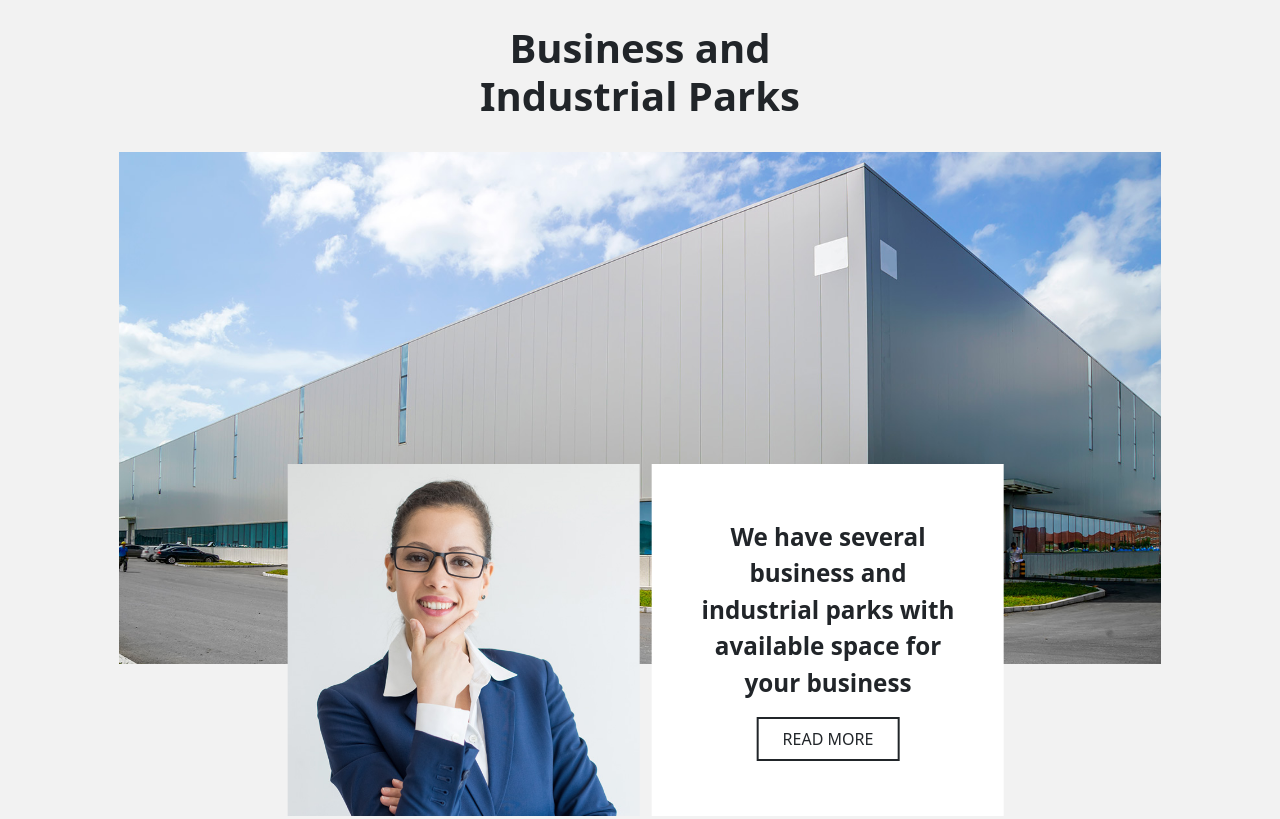
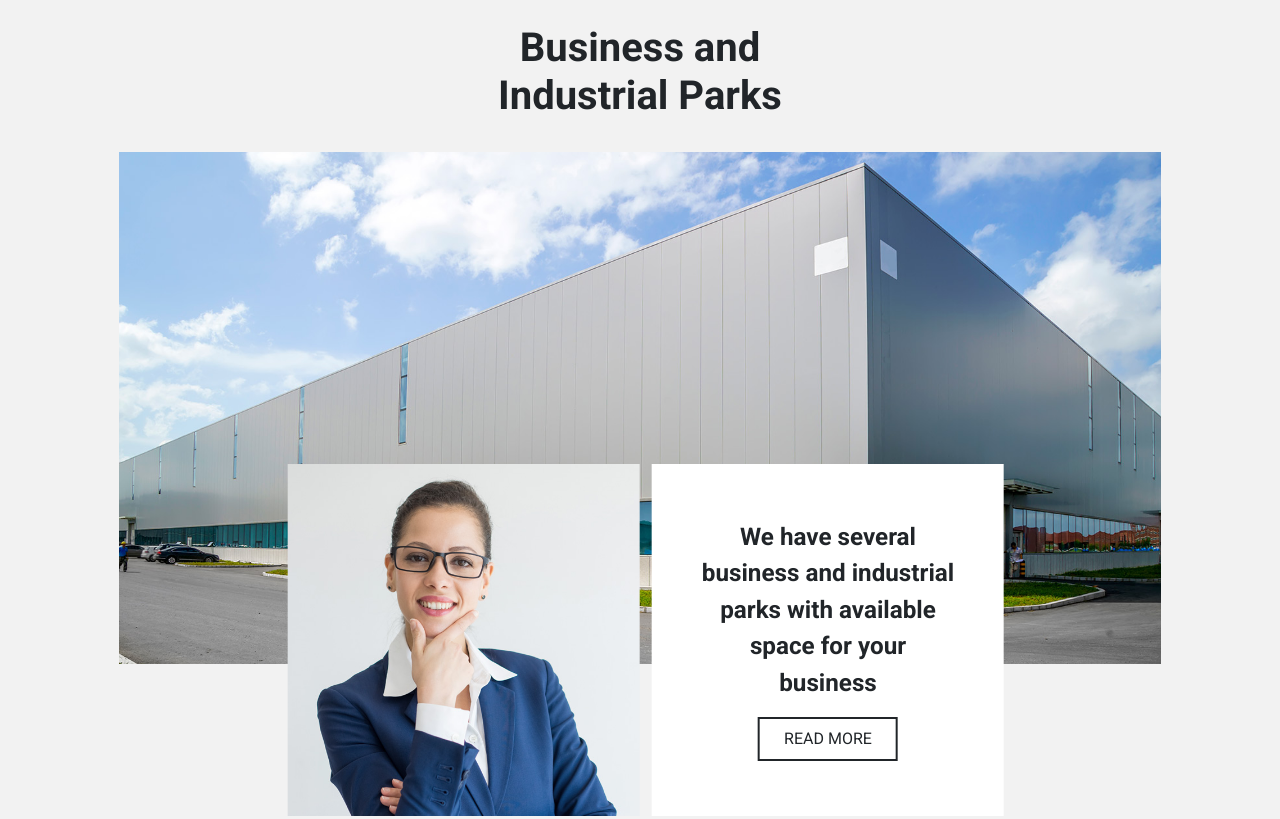
Before and after one commit to nathanrydel/triumph-tech-assignment, a website built with Vite: page src/index.html in a window 1280 px wide. Shown: the top 819 px of the page. Built offline with nearby package versions, Linux system fonts and the light colour scheme.

Commit message:
custom fonts and utlity classes
- import Titillium Font for heading use
- import Roboto for body use
- fix h1 to use Roboto per mockup
- add wide tracking class for wider font tracking

```diff
--- a/src/scss/styles.scss
+++ b/src/scss/styles.scss
@@ -1,5 +1,8 @@
 // Custom.scss
 // Option B: Include parts of Bootstrap
+
+@import url('https://fonts.googleapis.com/css2?family=Titillium+Web:ital,wght@0,200;0,300;0,400;0,600;0,700;0,900;1,200;1,300;1,400;1,600;1,700&display=swap');
+@import url('https://fonts.googleapis.com/css2?family=Roboto:ital,wght@0,100;0,300;0,400;0,500;0,700;0,900;1,100;1,300;1,400;1,500;1,700;1,900&display=swap');
 
 // 1. Include functions first (so you can manipulate colors, SVGs, calc, etc)
 @import "bootstrap/scss/functions";
@@ -9,6 +12,8 @@
 $body-bg: #f2f2f2;
 $input-btn-padding-y: .5rem;
 $input-btn-padding-x: 1.5rem;
+$font-family-sans-serif: 'Roboto', sans-serif !default;
+$headings-font-family: 'Titillium Web', sans-serif !default;
 
 // 3. Include remainder of required Bootstrap stylesheets (including any separate color mode stylesheets)
 @import "bootstrap/scss/variables";
@@ -47,6 +52,22 @@ $utilities: map-merge($utilities,
 @import "bootstrap/scss/utilities/api";
 
 // 8. Add additional custom code here
+
+//! RESET STYLES
+
+h1 {
+  font-family: 'Roboto', sans-serif;
+  font-size: 2.5rem;
+  font-weight: 700;
+}
+
+img {
+  display: block;
+  max-width: 100%;
+  height: auto;
+}
+
+//! CUSTOM ID
 
 #hero-bg {
   object-fit: cover;
@@ -90,6 +111,18 @@ $utilities: map-merge($utilities,
   }
 }
 
+//! UTILITY CLASSES
+
 .no-border-rad {
   border-radius: 0;
 }
+
+.no-wrap {
+  word-break: keep-all;
+  white-space: nowrap;
+}
+
+// Utility class for letter spacing (tracking)
+.tracking-wide {
+  letter-spacing: 0.1em; // Adjust the value as needed
+}
```
